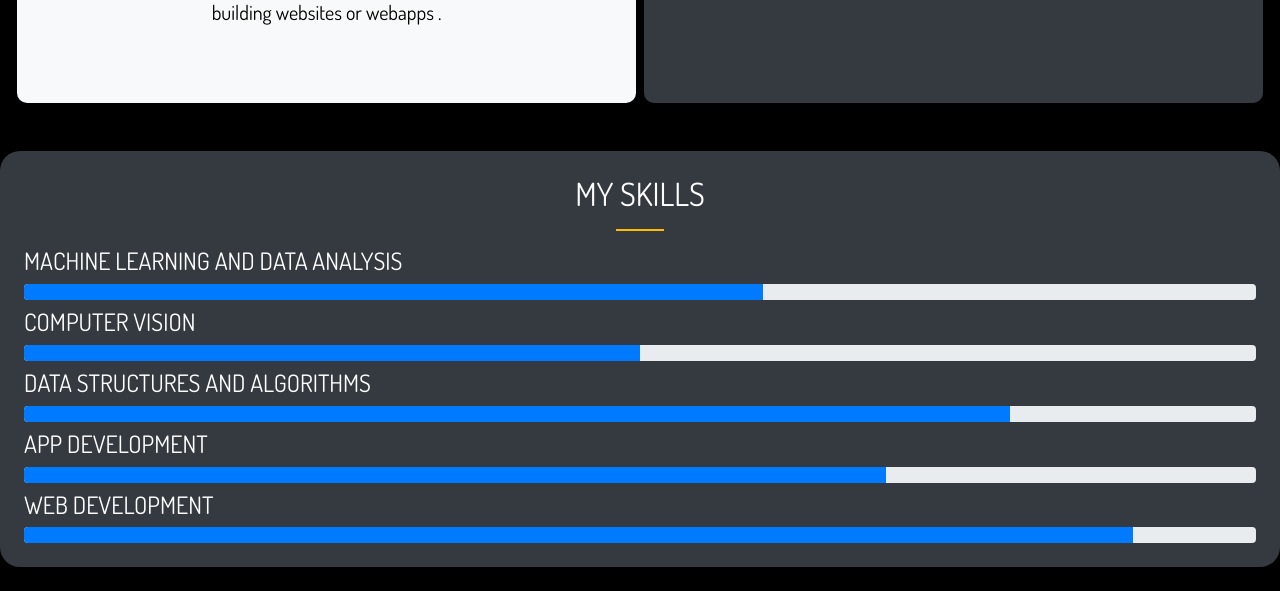
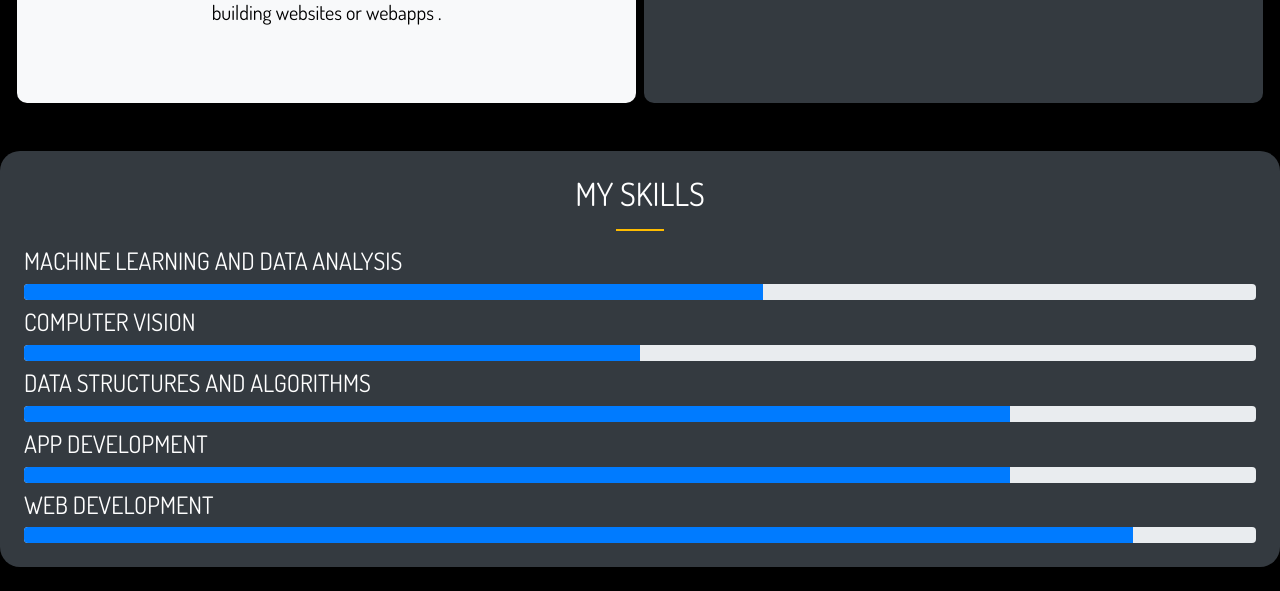
Before and after one commit to eishu18sept/eishu18sept.github.io, a plain HTML site: page about.html in a window 1280 px wide. Shown: the part 787-1378 px from the top of the page. Drawn offline with nearby package versions, Linux system fonts and the light colour scheme.

Commit message:
fixing issues

```diff
--- a/about.html
+++ b/about.html
@@ -94,7 +94,7 @@
             </div>
             <h4 class="mt-2">App Development</h4>
             <div class="progress">
-                <div class="progress-bar" style="width: 70%;"></div>
+                <div class="progress-bar" style="width: 80%;"></div>
             </div>
             <h4 class="mt-2">Web Development </h4>
             <div class="progress">
```
